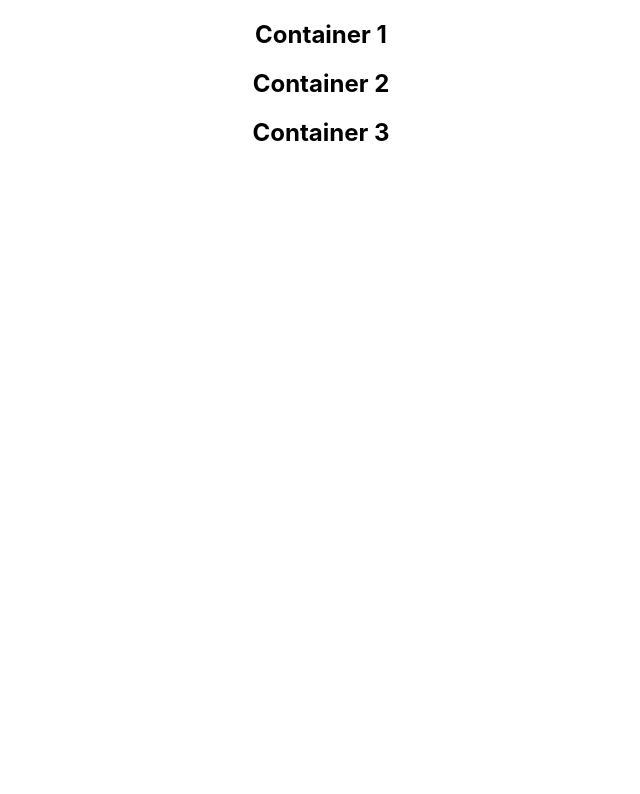
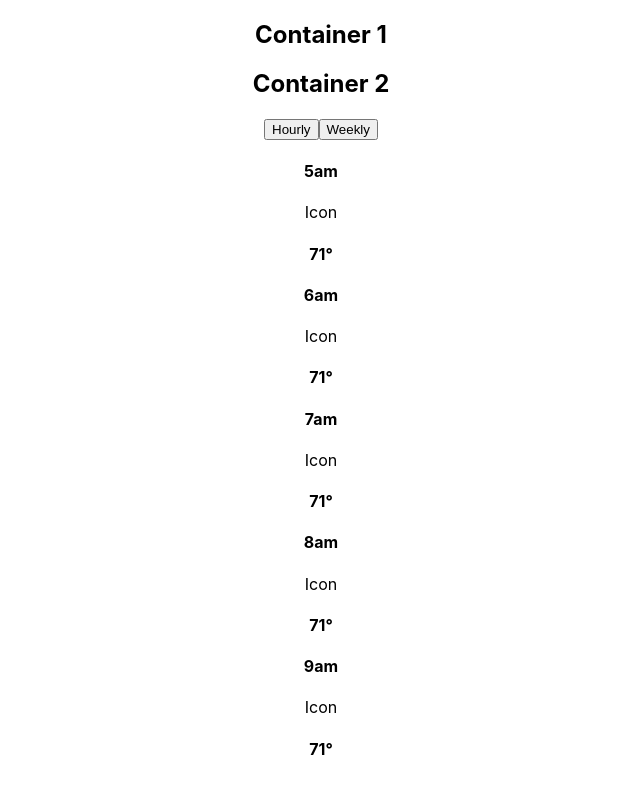
Before and after one commit to austin-carman/weather, a React (Create React App) app: page / in a window 1280 px wide. Shown: the top 794 px of the page, without its empty margins (319-959 px from the left). Built offline with nearby package versions, Linux system fonts and the light colour scheme.

Commit message:
basic structure for hourly and weekly view

```diff
--- a/src/App.js
+++ b/src/App.js
@@ -2,14 +2,14 @@
 import './App.css';
 import Container1 from './components/Container1';
 import Container2 from './components/Container2';
-import Container3 from './components/Container3';
+import HourlyAndWeeklyView from './components/HourlyAndWeeklyView';
 
 function App() {
   return (
     <div className="App">
       <Container1 />
       <Container2 />
-      <Container3 />
+      <HourlyAndWeeklyView />
     </div>
   );
 }
--- a/src/components/Container3.js
+++ /dev/null
@@ -1,9 +0,0 @@
-function Container3() {
-  return (
-    <>
-      <h2>Container 3</h2>
-    </>
-  )
-}
-
-export default Container3;
--- /dev/null
+++ b/src/components/HourlyAndWeeklyView.js
@@ -0,0 +1,39 @@
+function HourlyAndWeeklyView() {
+  return (
+    <div>
+      <div>
+        <button>Hourly</button>
+        <button>Weekly</button>
+      </div>
+      <div>
+        <div> {/* Create new component to construct these divs */}
+          <h4>5am</h4>
+          <div>Icon</div>
+          <h4>71&deg;</h4>
+        </div>
+        <div>
+          <h4>6am</h4>
+          <div>Icon</div>
+          <h4>71&deg;</h4>
+        </div>
+        <div>
+          <h4>7am</h4>
+          <div>Icon</div>
+          <h4>71&deg;</h4>
+        </div>
+        <div>
+          <h4>8am</h4>
+          <div>Icon</div>
+          <h4>71&deg;</h4>
+        </div>
+        <div>
+          <h4>9am</h4>
+          <div>Icon</div>
+          <h4>71&deg;</h4>
+        </div>
+      </div>
+    </div>
+  )
+}
+
+export default HourlyAndWeeklyView;
```
